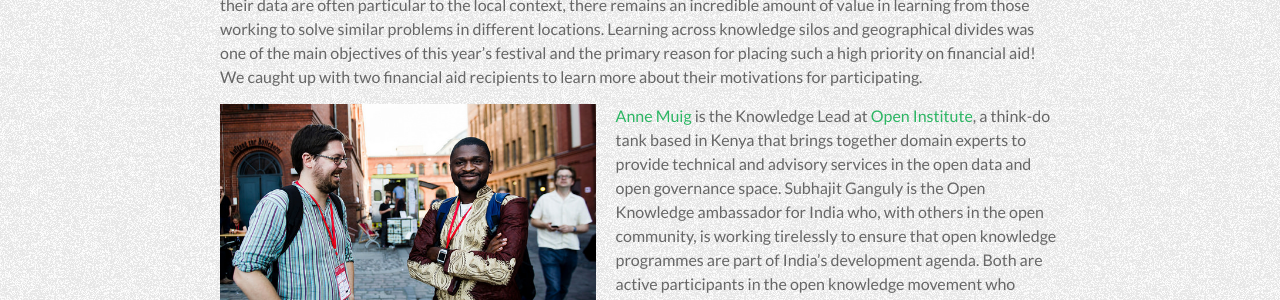
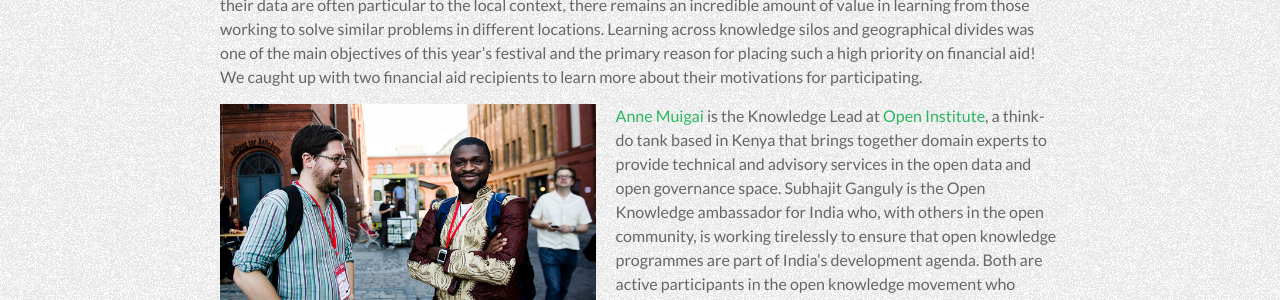
Before and after one commit to okfn/okfestival-public-report, a Jekyll site: the page built from pages/what-you-did/financial-aid.md, in a window 1280 px wide and 900 px high, scrolled down 923 px. Shown: the part 154-454 px from the top of the window. Built offline with Jekyll 4.4.1, drawn with Linux system fonts in a browser that asks for light colours; some web fonts are replaced.

Commit message:
Update financial-aid.md

```diff
--- a/pages/what-you-did/financial-aid.md
+++ b/pages/what-you-did/financial-aid.md
@@ -42,7 +42,7 @@ While the the challenges we face in holding our governments to account or convin
 {% include image.html filename="14756640153_fb9deb951e_z.jpg" alt="OKFestival Particpants" caption="OKFestival Participants, Photo by <a href='https://www.flickr.com/photos/okfn/14756640153/in/pool-okfestival2014/'>Gregor Fischer</a>." %}
 </div>
 
-<a href="https://twitter.com/eebiejeebiez">Anne Muig</a> is the Knowledge Lead at <a href="http://www.openinstitute.com/">Open Institute</a>, a think-do tank based in Kenya that brings together domain experts to provide technical and advisory services in the open data and open governance space. Subhajit Ganguly is the Open Knowledge ambassador for India who, with others in the open community, is working tirelessly to ensure that open knowledge programmes are part of India&rsquo;s development agenda. Both are active participants in the open knowledge movement who joined us at OKFestival this year to share their experience of pursuing the open agenda in Kenya and India respectively. They also wanted to learn from colleagues from across the world, foster new collaborations, strengthen partnerships and finally connect twitter handles and email addresses to the faces behind them! Here are just a few of the exciting stories they reported back to us:
+<a href="https://twitter.com/eebiejeebiez">Anne Muigai</a> is the Knowledge Lead at <a href="http://www.openinstitute.com/">Open Institute</a>, a think-do tank based in Kenya that brings together domain experts to provide technical and advisory services in the open data and open governance space. Subhajit Ganguly is the Open Knowledge ambassador for India who, with others in the open community, is working tirelessly to ensure that open knowledge programmes are part of India&rsquo;s development agenda. Both are active participants in the open knowledge movement who joined us at OKFestival this year to share their experience of pursuing the open agenda in Kenya and India respectively. They also wanted to learn from colleagues from across the world, foster new collaborations, strengthen partnerships and finally connect twitter handles and email addresses to the faces behind them! Here are just a few of the exciting stories they reported back to us:
 
 At the <a class="c0" href="http://sched.co/T1ngi4">Open Government Data Updates from Around the World</a> session, Anne met Steven De Costa, the Executive Director of the Australian digital agency <a class="c0" href="http://www.linkdigital.com.au/">LinkDigital</a> where they struck up a conversation about platforms to handle open data, a topic that Anne is very focused on at the moment. Open Institute works with grassroots organisations across the country to embrace and unlock the value of data and learn how to curate, analyse, use and visualise data. The Knowledge Unit of Open Institute focuses specifically on supporting local and regional groups, by not only offering them workshops and tools but also tailored mentorship to guide them on how to roll out actions from their learnings and turning theory into practice. Along comes Steven, who, together with Anne, is already working on building the platform to match the needs of the Open Institute and the grassroots organisations they serve. They hope to have a first version of it ready by October 2014 &ndash; only three months after the close of OKFestival!
 
```
